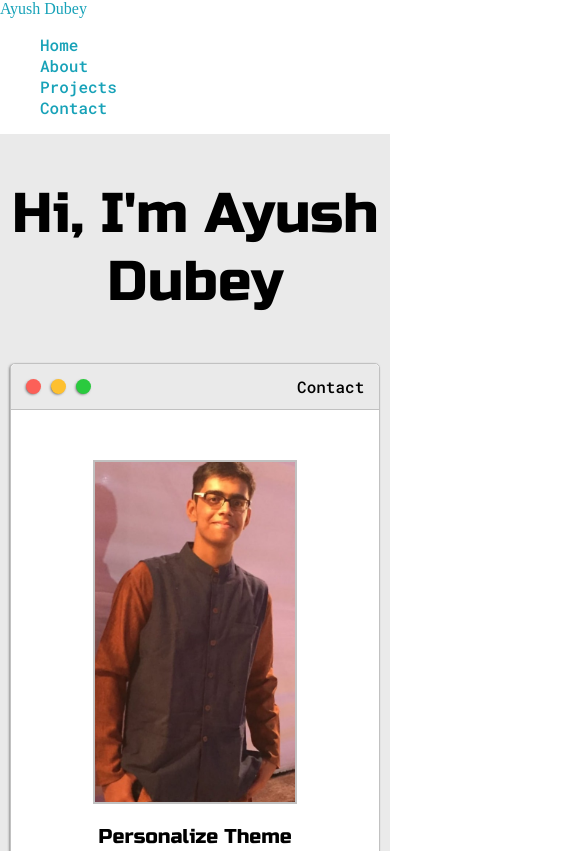
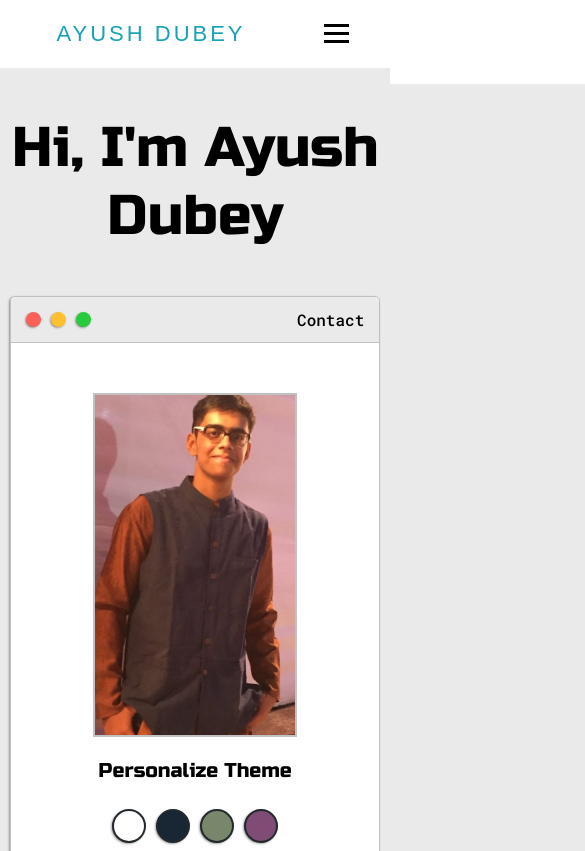
Before and after one commit to AyushDubey-maker/portfolio.github.io, a website: page index.html in a window 390 px wide. Shown: the top 851 px of the page, 585 px wide, since content can reach past the window. Drawn offline with Linux system fonts and the light colour scheme.

Commit message:
Added design to Navbar and made it responsive.

```diff
--- a/static/index.css
+++ b/static/index.css
@@ -15,7 +15,7 @@
 
 	--buttonColor:black;
 
-
+        --toggle-color:black;
 }
 html,body{
     padding: 0;
@@ -51,6 +51,56 @@ h3 { font-size: 28px;}
 h4 { font-size: 24px;}
 h5 { font-size: 20px;}
 h6 { font-size: 16px;}
+nav{
+	display: flex;
+	justify-content: space-around;
+	align-items: center;
+	min-height: 8vh;
+	font-family: sans-serif !important;
+	background-color: var(--secondaryColor);
+	position: sticky;
+	top: 0px;
+
+}
+
+
+.nav__logo{
+	text-transform: uppercase;
+	letter-spacing: 3px;
+	font-size: 22px;
+	padding-left: 20px;
+}
+.nav__list{
+	display: flex;
+
+	justify-content: space-around;
+	width: 30%;
+	margin-left: auto;
+
+}
+.nav__item:hover{
+	background-color: var(--mainColor);
+	cursor: pointer;
+}
+.Toggle{
+	display: none;
+}
+.Toggle div{
+	width: 25px;
+	height: 3px;
+	background-color: var(--toggle-color);
+	margin: 5px;
+	transition: all 0.3s ease;
+}
+.toggle .line1{
+	transform: rotate(-45deg) translate(-5px,6px);
+}
+.toggle .line2{
+ opacity: 0;
+}
+.toggle .line3{
+	transform: rotate(45deg)translate(-5px,-6px);
+}
 
 .s1{
 	background-color: var(--mainColor);
@@ -372,8 +422,15 @@ h6 { font-size: 16px;}
 	.main-container{
 		width: 95%;
 	}
+	.nav__list{
+		width: 60%;
+
+		}
 }
 @media screen and (max-width: 800px){
+	body{
+		overflow-x: hidden;
+	}
 	.intro-wrapper{
 		grid-template-columns: 1fr;
 		grid-template-areas:
@@ -387,6 +444,37 @@ h6 { font-size: 16px;}
 		justify-content: center;
 	}
 
+	.nav__list{
+		position: absolute;
+		right: 0px;
+		height: 92vh;
+		top: 8vh;
+		background-color: var(--mainColor);
+		display: flex;
+		flex-direction: column;
+		align-items: center;
+		width: 50%;
+		transform: translateX(100%);
+		transition: transform 0.5s ease-in;
+	}
+	.nav__list li{
+		opacity: 0;
+	}
+	.Toggle{
+		display: block;
+	}
+	.nav-active{
+		transform: translateX(0%);
+	}
+	@keyframes navLinkFade {
+		from{
+			opacity: 0px;
+			transform: translateX(50px);
+		}to{
+			opacity: 1;
+			transform: translateX(0px);
+		}
+	}
 }
 .footer{
 	background-color:var(--mainColor);
```
